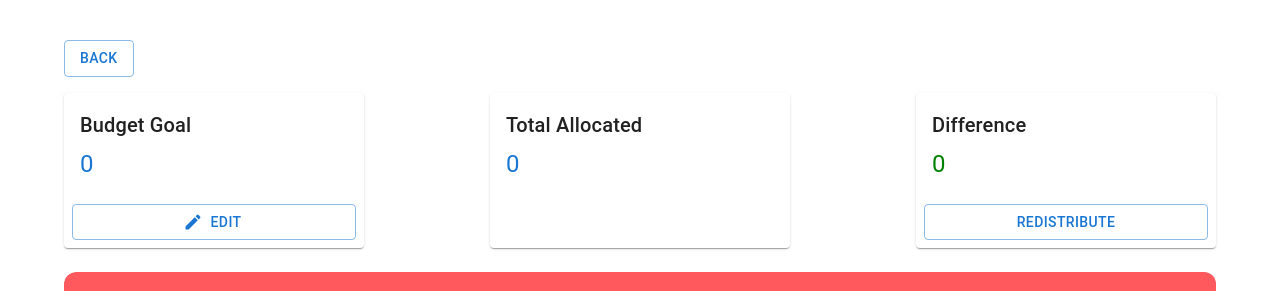
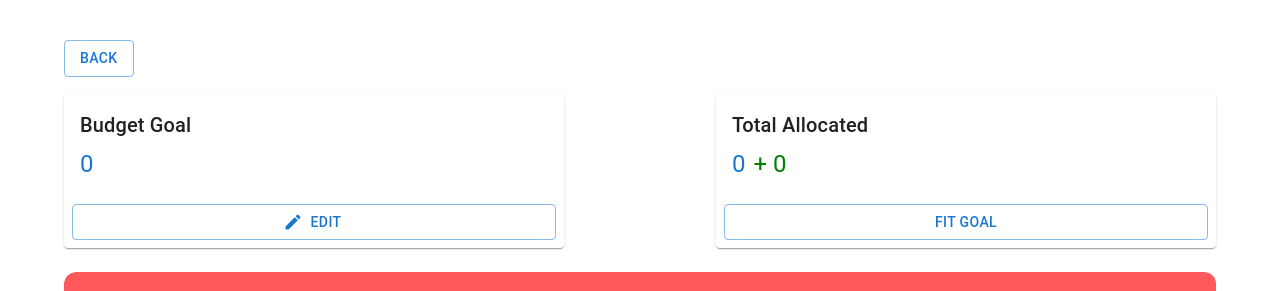
Before and after one commit to aspiforgreat/traveltracker, a React (Create React App) app in the folder frontend/: page /subbudget in a window 1280 px wide. Shown: the top 291 px of the page. Built offline with nearby package versions, Linux system fonts and the light colour scheme; no server answers.

Commit message:
added difference to allocated budget in TotalDisplay.js

```diff
--- a/frontend/src/TotalDisplay.js
+++ b/frontend/src/TotalDisplay.js
@@ -77,7 +77,7 @@ const TotalDisplay = ({ boxes, parentTotal, setParentTotal, isHomepage, onRedist
         <Box sx={{ display: "flex", justifyContent: "space-between", gap: 3, mb: 3 }}>
 
             {/* Budget Goal Card */}
-            <Card sx={{ width: 300 }}>
+            <Card sx={{ width: 500 }}>
                 <CardContent>
                     <Typography variant="h6" gutterBottom>Budget Goal</Typography>
                     <Typography variant="h5" color="primary">{parentTotal.number}</Typography>
@@ -95,14 +95,29 @@ const TotalDisplay = ({ boxes, parentTotal, setParentTotal, isHomepage, onRedist
             </Card>
 
             {/* Total Allocated Card */}
-            <Card sx={{ width: 300 }}>
+            <Card sx={{ width: 500 }}>
                 <CardContent>
                     <Typography variant="h6" gutterBottom>Total Allocated</Typography>
-                    <Typography variant="h5" color="primary">{totalBoxSum}</Typography>
+                    <Box display="inline-flex" alignItems="center" gap={1}>
+                        <Typography variant="h5" color="primary">{totalBoxSum}</Typography>
+                        <Typography variant="h5" color={differenceColor}>
+                            {differenceColor === "green" ? " + " : " - "}
+                            {(isHomepage ? userTotal ?? 0 : parentTotal.number ?? 0) - totalBoxSum}
+                        </Typography>
+                    </Box>
                 </CardContent>
+                <CardActions>
+                    <Button
+                        variant="outlined"
+                        onClick={onRedistribute}
+                        fullWidth
+                    >
+                        Fit Goal
+                    </Button>
+                </CardActions>
             </Card>
 
-            {/* Difference Card */}
+            {/* Difference Card
             <Card sx={{ width: 300 }}>
                 <CardContent>
                     <Typography variant="h6" gutterBottom>Difference</Typography>
@@ -110,16 +125,8 @@ const TotalDisplay = ({ boxes, parentTotal, setParentTotal, isHomepage, onRedist
                         {(isHomepage ? userTotal ?? 0 : parentTotal.number ?? 0) - totalBoxSum}
                     </Typography>
                 </CardContent>
-                <CardActions>
-                    <Button
-                        variant="outlined"
-                        onClick={onRedistribute}
-                        fullWidth
-                    >
-                        Redistribute
-                    </Button>
-                </CardActions>
             </Card>
+            */}
 
             {/* Modal for Editing User Total */}
             <Modal open={showModal} onClose={handleCloseModal}>
```
